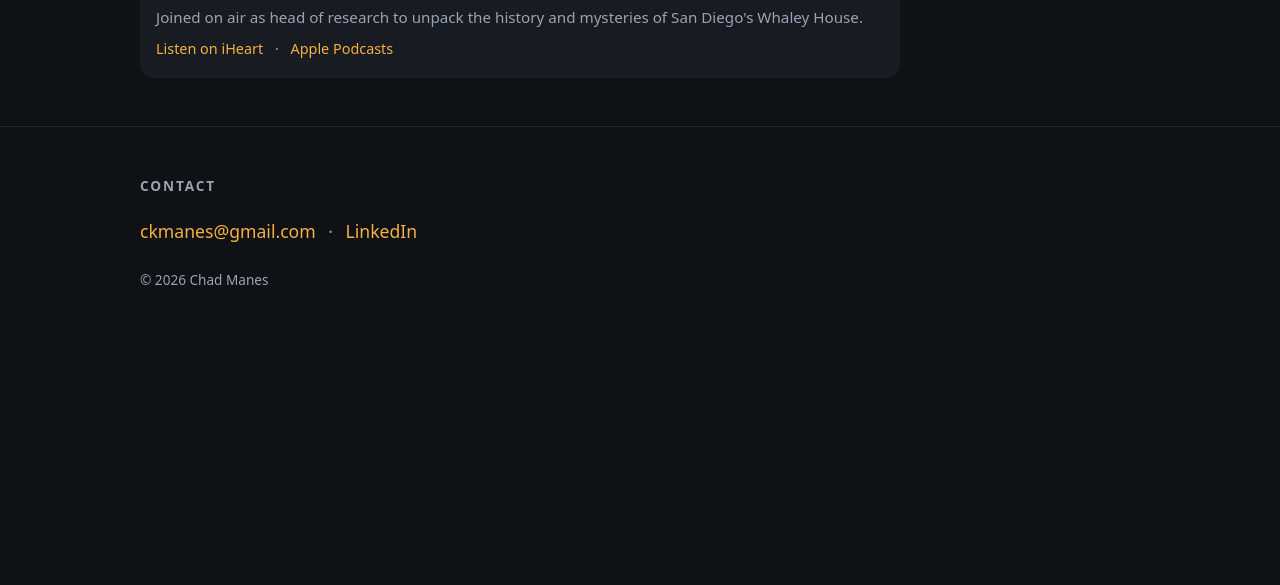
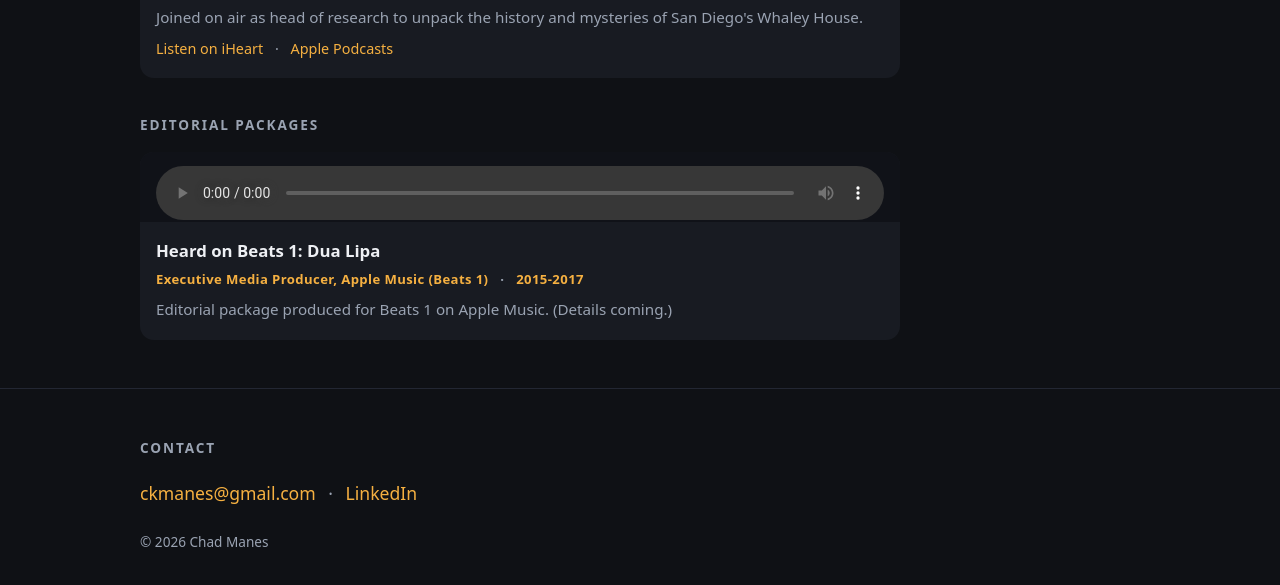
Before and after one commit to chadmanes/chadmanes.github.io, a plain HTML site: page index.html in a window 1280 px wide. Shown: the part 2307-2892 px from the top of the page. Before the commit the page ends 2666 px from the top, so only its background shows below. Drawn offline with Linux system fonts and the light colour scheme.

Commit message:
Add the first Beats 1 editorial package
Show Heard on Beats 1: Dua Lipa in a new Editorial Packages group, with an inline audio player so later packages can use the same card.

Co-authored-by: Chad Manes <chadmanes@users.noreply.github.com>

```diff
--- a/index.html
+++ b/index.html
@@ -84,6 +84,22 @@
           </article>
         </div>
       </div>
+
+      <div class="work-group" id="editorial">
+        <h3 class="group-label">Editorial Packages</h3>
+        <div class="work">
+          <article class="card work-card">
+            <div class="audio">
+              <audio controls preload="metadata" aria-label="Heard on Beats 1: Dua Lipa">
+                <source src="assets/audio/heard-on-beats1-dua-lipa.mp3" type="audio/mpeg">
+              </audio>
+            </div>
+            <h3>Heard on Beats 1: Dua Lipa</h3>
+            <p class="meta">Executive Media Producer, Apple Music (Beats 1) <span class="sep">·</span> 2015-2017</p>
+            <p>Editorial package produced for Beats 1 on Apple Music. (Details coming.)</p>
+          </article>
+        </div>
+      </div>
     </section>
   </main>
 
--- a/style.css
+++ b/style.css
@@ -66,6 +66,16 @@ h2 { font-size: .85rem; text-transform: uppercase; letter-spacing: .14em; color:
   object-fit: contain;
   background: #000;
 }
+.audio {
+  background: #101218;
+  padding: .85rem 1rem .15rem;
+}
+.audio audio {
+  display: block;
+  width: 100%;
+  accent-color: var(--accent);
+  color-scheme: dark;
+}
 .card h3 { font-size: 1.05rem; margin: 1rem 1rem .25rem; }
 .card .meta {
   margin: 0 1rem .45rem;
```
Also changed, not shown: 1 other file.
